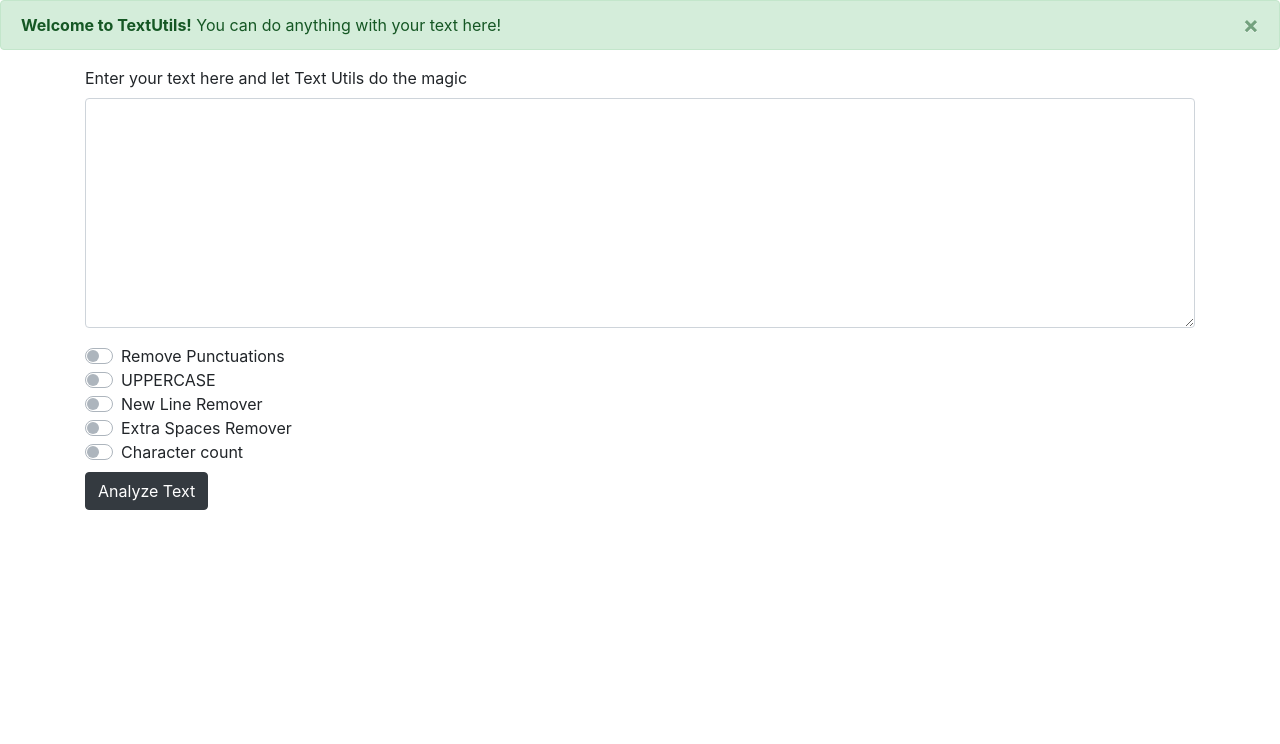
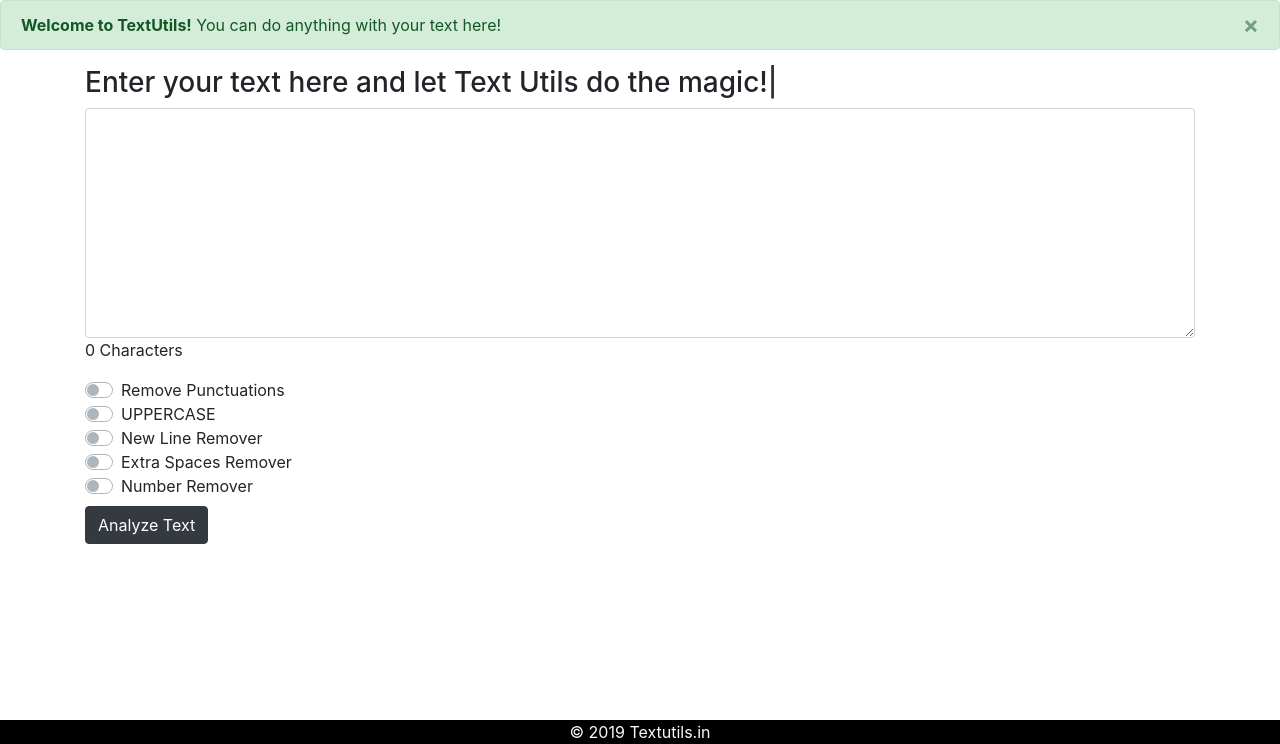
Before and after one commit to PankajAhakey-tech/Textutils, a Django app: page / in a window 1280 px wide. Shown: the part 56-800 px from the top of the page. Run offline with Django 3.2, Linux system fonts and the light colour scheme; some libraries are stand-ins or nearby versions.

Commit message:
Update index.html

```diff
--- a/templates/index.html
+++ b/templates/index.html
@@ -1,23 +1,35 @@
 <!doctype html>
 <html lang="en">
-
   <head>
     <!-- Required meta tags -->
     <meta charset="utf-8">
     <meta name="viewport" content="width=device-width, initial-scale=1, shrink-to-fit=no">
 
     <!-- Bootstrap CSS -->
-    <link rel="stylesheet" href="https://stackpath.bootstrapcdn.com/bootstrap/4.2.1/css/bootstrap.min.css"
-        integrity="sha384-GJzZqFGwb1QTTN6wy59ffF1BuGJpLSa9DkKMp0DgiMDm4iYMj70gZWKYbI706tWS" crossorigin="anonymous">
+    <link rel="stylesheet" href="https://stackpath.bootstrapcdn.com/bootstrap/4.2.1/css/bootstrap.min.css" integrity="sha384-GJzZqFGwb1QTTN6wy59ffF1BuGJpLSa9DkKMp0DgiMDm4iYMj70gZWKYbI706tWS" crossorigin="anonymous">
+    <!--Typed.js-->
+    <script type="text/javascript" src="https://cdn.jsdelivr.net/npm/typed.js"></script>
 
     <title>Text Utils</title>
+    <!-- Favicon-->
+    <link rel="shortcut icon" href="https://codewithharry.com/static/photo.png">
+    <style>
+		.footer {
+   		position: fixed;
+   		left: 0;
+   		bottom: 0;
+   		width: 100%;
+   		background-color: black;
+   		color: white;
+   		text-align: center;
+   		display: block;
+		}
+	</style>
   </head>
-
   <body>
 <nav class="navbar navbar-expand-lg navbar-dark bg-dark">
-        <a class="navbar-brand" href="/">TextUtils.in</a>
-        <button class="navbar-toggler" type="button" data-toggle="collapse" data-target="#navbarNavDropdown"
-            aria-controls="navbarNavDropdown" aria-expanded="false" aria-label="Toggle navigation">
+  <a class="navbar-brand" href="#">TextUtils.in</a>
+  <button class="navbar-toggler" type="button" data-toggle="collapse" data-target="#navbarNavDropdown" aria-controls="navbarNavDropdown" aria-expanded="false" aria-label="Toggle navigation">
     <span class="navbar-toggler-icon"></span>
   </button>
   <div class="collapse navbar-collapse" id="navbarNavDropdown">
@@ -26,7 +38,7 @@
         <a class="nav-link" href="/">Home <span class="sr-only">(current)</span></a>
       </li>
       <li class="nav-item">
-                    <a class="nav-link" href="#">About Us</a>
+        <a class="nav-link" href="/about">About Us</a>
       </li>
       <li class="nav-item">
         <a class="nav-link" href="#">Contact Us</a>
@@ -44,21 +56,35 @@
 <div class="alert alert-success alert-dismissible fade show" role="alert">
   <strong>Welcome to TextUtils!</strong> You can do anything with your text here!
   <button type="button" class="close" data-dismiss="alert" aria-label="Close">
-            <span aria-hidden="true">×</span>
+    <span aria-hidden="true">&times;</span>
   </button>
 </div>
 
 
 <div class="container">
 
-        <!--  <form action='/analyze' method='get'>-->
-        <form action='/analyze' method='post'> {% csrf_token %}
+  <form action='/analyze' onsubmit="return validate()" method='post'> {% csrf_token %}
 
 
 
   <div class="form-group">
-                <label for="exampleFormControlTextarea1">Enter your text here and let Text Utils do the magic</label>
+    <h3><span id="typed"></span></h3>
+
     <textarea class="form-control" name='text' id="exampleFormControlTextarea1" rows="9"></textarea>
+
+	<!-- Word Counter -->
+	<p>
+	<span id="wordCount">0</span> Characters
+	<script type="text/javascript">
+		var exampleFormControlTextarea1 = document.getElementById("exampleFormControlTextarea1");
+		var wordCount = document.getElementById("wordCount");
+
+		exampleFormControlTextarea1.addEventListener("keyup",function(){
+		var characters = exampleFormControlTextarea1.value.split('');
+  		wordCount.innerText = characters.length;
+		});
+	</script>
+	</p>
   </div>
 
 <div class="custom-control custom-switch">
@@ -72,35 +98,62 @@
 </div>
 
   <div class="custom-control custom-switch">
-                <input type="checkbox" name="newlineremover" class="custom-control-input" id="customSwitch3">
+  <input type="checkbox"  name="newlineremover" class="custom-control-input" id="customSwitch3">
   <label class="custom-control-label" for="customSwitch3">New Line Remover</label>
 </div>
 
   <div class="custom-control custom-switch">
-                <input type="checkbox" name="extraspaceremover" class="custom-control-input" id="customSwitch4">
+  <input type="checkbox"  name="extraspaceremover" class="custom-control-input" id="customSwitch4">
   <label class="custom-control-label" for="customSwitch4">Extra Spaces Remover</label>
 </div>
+
 <div class="custom-control custom-switch">
-                <input type="checkbox" name="charcount" class="custom-control-input" id="customSwitch5">
-                <label class="custom-control-label" for="customSwitch5">Character count</label>
+    <input type="checkbox"  name="numberremover" class="custom-control-input" id="customSwitch5">
+    <label class="custom-control-label" for="customSwitch5">Number Remover</label>
   </div>
 
 <button type="submit" class="btn btn-dark mt-2">Analyze Text</button>
     </form>
 </div>
+ <!-- Typed.js DONT TOUCH THIS! -->
+ <div id="typed-strings">
+  </div>
 
+  <script>
+     var typed = new Typed('#typed',{
+                    strings:["You can do anything with your text here!","Enter your text here and let Text Utils do the magic!"],
+                    backSpeed: 15,
+                    smartBackspace: true,
+                    backDelay: 1200,
+                    startDelay: 1000,
+                    typeSpeed: 25,
+                    loop: false,
+
+                  });
+    </script>
+  <!-- Footer-->
+<footer class="footer">
+  <div class="container">
+    <span class="text-light">&#169 2019 Textutils.in </span>
+  </div>
+</footer>
 
     <!-- Optional JavaScript -->
     <!-- jQuery first, then Popper.js, then Bootstrap JS -->
-    <script src="https://code.jquery.com/jquery-3.3.1.slim.min.js"
-        integrity="sha384-q8i/X+965DzO0rT7abK41JStQIAqVgRVzpbzo5smXKp4YfRvH+8abtTE1Pi6jizo"
-        crossorigin="anonymous"></script>
-    <script src="https://cdnjs.cloudflare.com/ajax/libs/popper.js/1.14.6/umd/popper.min.js"
-        integrity="sha384-wHAiFfRlMFy6i5SRaxvfOCifBUQy1xHdJ/yoi7FRNXMRBu5WHdZYu1hA6ZOblgut"
-        crossorigin="anonymous"></script>
-    <script src="https://stackpath.bootstrapcdn.com/bootstrap/4.2.1/js/bootstrap.min.js"
-        integrity="sha384-B0UglyR+jN6CkvvICOB2joaf5I4l3gm9GU6Hc1og6Ls7i6U/mkkaduKaBhlAXv9k"
-        crossorigin="anonymous"></script>
+    <script src="https://code.jquery.com/jquery-3.3.1.slim.min.js" integrity="sha384-q8i/X+965DzO0rT7abK41JStQIAqVgRVzpbzo5smXKp4YfRvH+8abtTE1Pi6jizo" crossorigin="anonymous"></script>
+    <script src="https://cdnjs.cloudflare.com/ajax/libs/popper.js/1.14.6/umd/popper.min.js" integrity="sha384-wHAiFfRlMFy6i5SRaxvfOCifBUQy1xHdJ/yoi7FRNXMRBu5WHdZYu1hA6ZOblgut" crossorigin="anonymous"></script>
+    <script src="https://stackpath.bootstrapcdn.com/bootstrap/4.2.1/js/bootstrap.min.js" integrity="sha384-B0UglyR+jN6CkvvICOB2joaf5I4l3gm9GU6Hc1og6Ls7i6U/mkkaduKaBhlAXv9k" crossorigin="anonymous"></script>
+    <script>
+      function validate(){
+      var textarea = document.getElementById('exampleFormControlTextarea1').value;
+      var span = document.getElementById('messageofvalidate');
+
+        if (textarea == '') {
+          span.innerHTML = 'Please Write Your Message';
+          return false;
+        }
+
+      }
+    </script>
   </body>
-
 </html>
```
Lines whose indentation alone changed are shown as unchanged.
